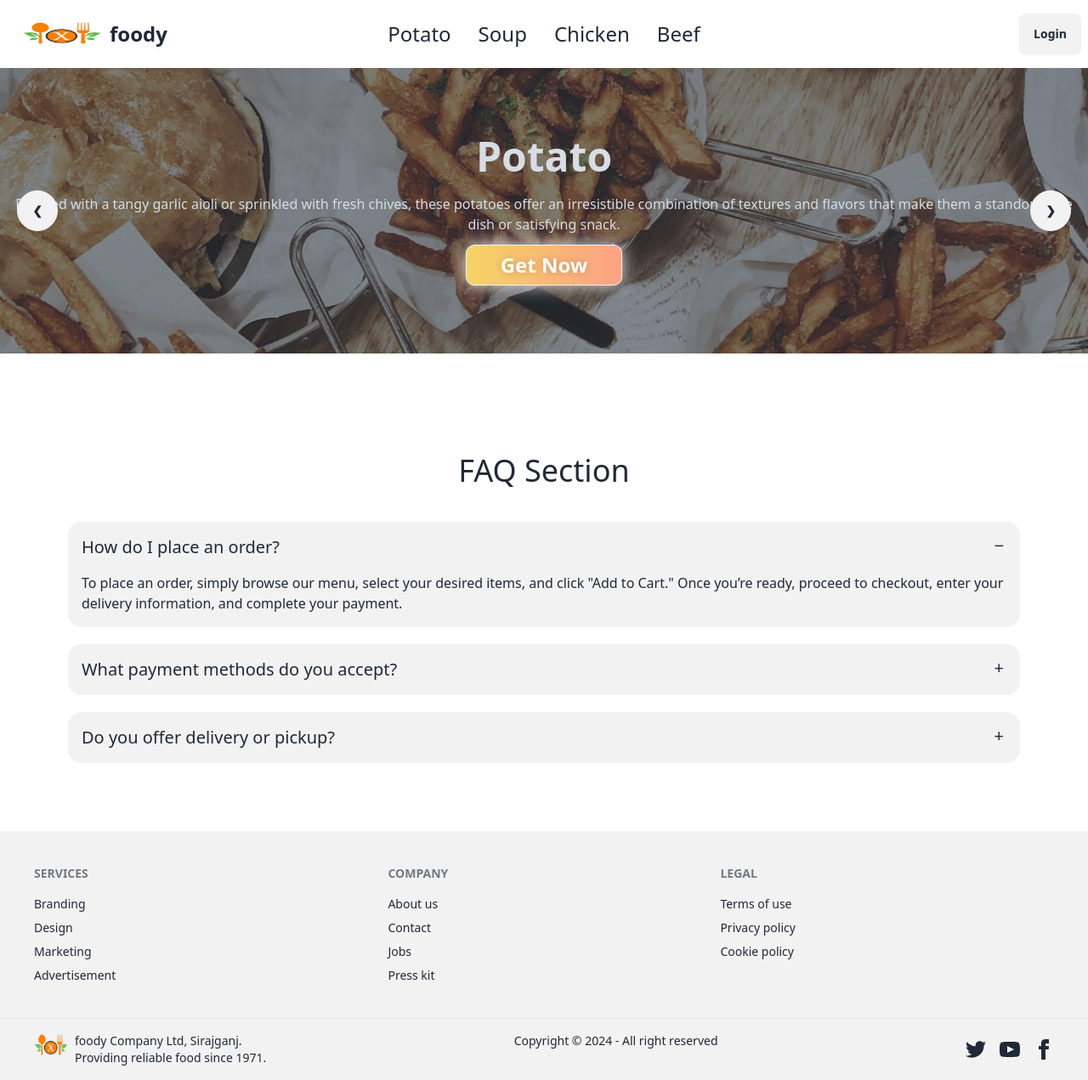
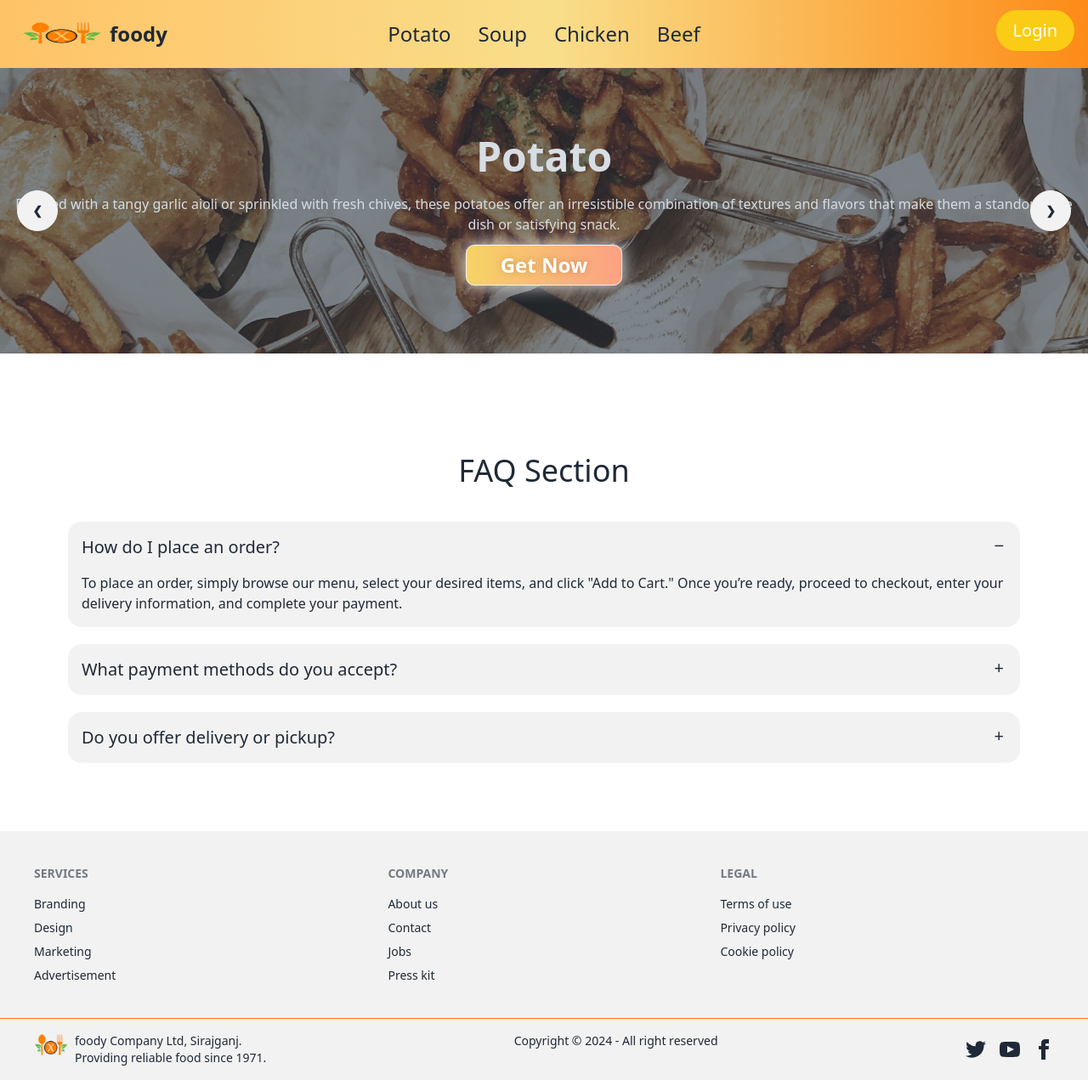
Before and after one commit to alauddindipu/Food-website, a plain HTML site: page index.html in a window 1280 px wide. Shown: the whole page at 85% size. Drawn offline with nearby package versions, Linux system fonts and the light colour scheme; no server answers; grey boxes are pictures that could not be loaded.

Commit message:
few color change in button

```diff
--- a/index.html
+++ b/index.html
@@ -25,13 +25,13 @@
         border-radius: 10px;
       }
 
-      /* Demo Stuff End -> */
+      .btn:hover,
+      .navbar:hover {
+        background-position: right center;
+      }
 
-      /* <- Magic Stuff Start */
-
-      .btn:hover {
-        background-position: right center;
-        /* change the direction of the change here */
+      .navbar {
+        background-image: linear-gradient(to right, #ffc367 0%, #f9de8a 51%, #fd8b17 100%);
       }
 
       .btn-1 {
@@ -39,7 +39,7 @@
       }
 
       .selected {
-        color: goldenrod;
+        color: orange;
         background-color: rgb(253, 229, 229);
         border-radius: 10px;
       }
@@ -94,7 +94,8 @@
         <!-- <section class=" text-center p-2"> <input id="search-input" type="text" placeholder="Search your food" class="input input-bordered w-full max-w-xs"/> <button id="serach-button" onclick="loadFood()" class="btn btn-primary">Search</button> </section> -->
 
         <div class="navbar-end">
-          <a class="btn">Login</a>
+          <button type="button" class="text-white bg-yellow-400 hover:bg-yellow-500 focus:outline-none focus:ring-4 focus:ring-yellow-300 font-medium rounded-full text-xl px-5 py-2.5 text-center me-2 mb-2 dark:focus:ring-yellow-900">Login</button>
+
         </div>
       </div>
       <!-- navbar ending -->
@@ -256,7 +257,7 @@
         <a class="link link-hover">Cookie policy</a>
       </nav>
     </footer>
-    <footer class="footer bg-base-200 text-base-content border-base-300 border-t px-10 py-4">
+    <footer class="footer border-orange-500 bg-base-200 text-base-content border-base-300 border-t px-10 py-4">
       <aside class="grid-flow-col items-center">
         <span class="size-10">
           <img src="Resourcces/imgages/foody-logo.png" alt="" srcset=""></span>
```
